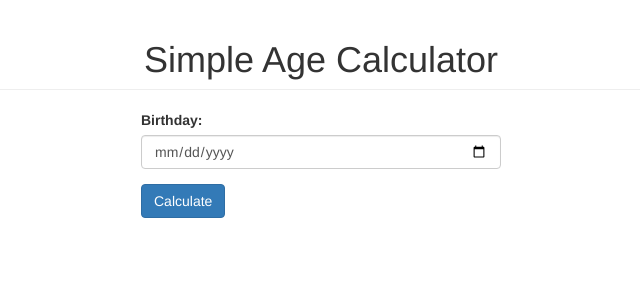
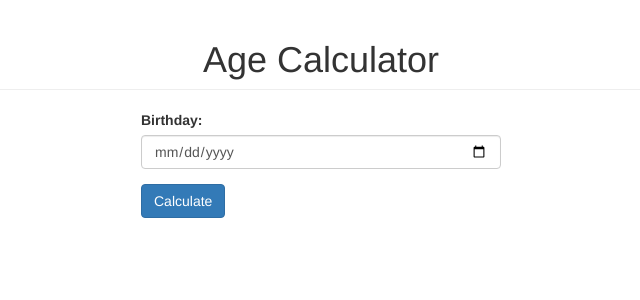
Before and after one commit to Sirwin22/Birthday-Calculator, a PHP site: page / in a window 1280 px wide. Shown: the top 300 px of the page, without its empty margins (319-959 px from the left). Run offline with PHP 8.4, Linux system fonts and the light colour scheme.

Commit message:
Update index.php

```diff
--- a/index.php
+++ b/index.php
@@ -2,12 +2,12 @@
 <html>
 <head>
 	<meta charset="utf-8">
-	<title>Simple Age Calculator in PHP</title>
+	<title>DICTCC3 Age Calculator</title>
 	<link rel="stylesheet" type="text/css" href="bootstrap/css/bootstrap.min.css">
 </head>
 <body>
 <div class="container">
-	<h1 class="page-header text-center">Simple Age Calculator</h1>
+	<h1 class="page-header text-center">Age Calculator</h1>
 	<div class="row">
 		<div class="col-sm-4 col-sm-offset-4">
 			<form method="POST">
```
